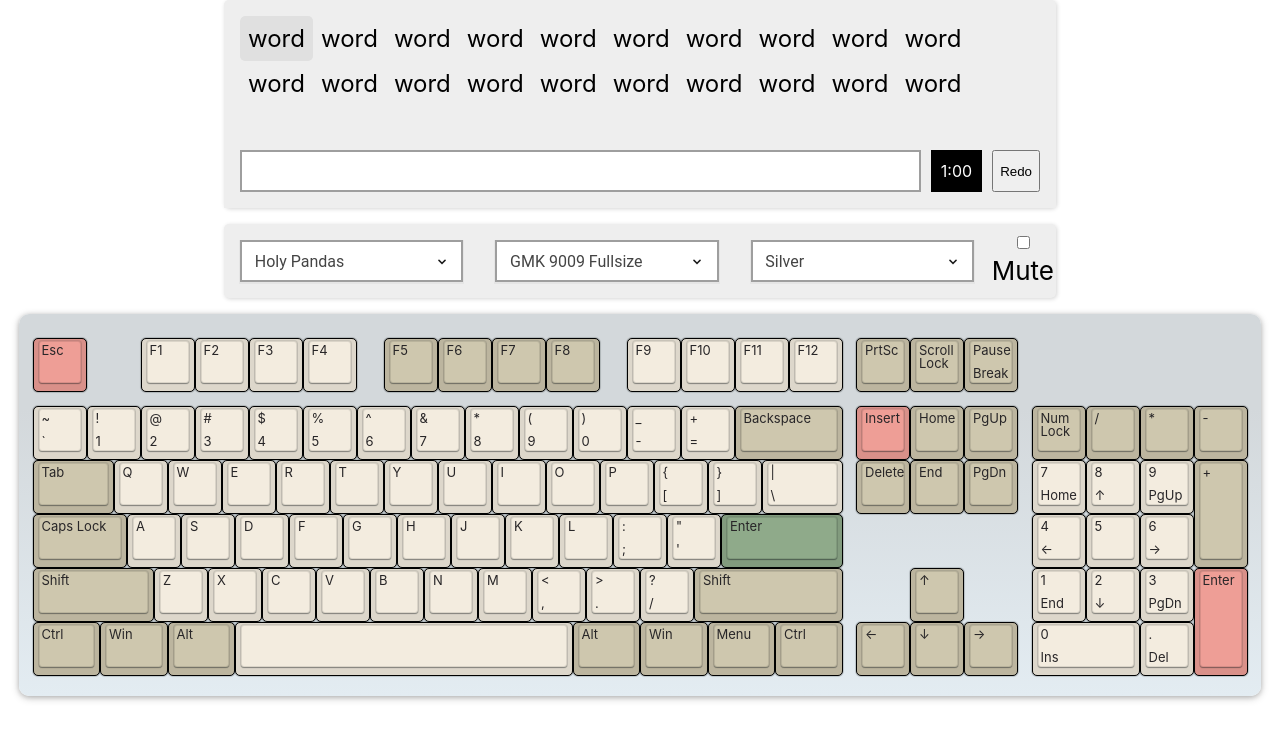
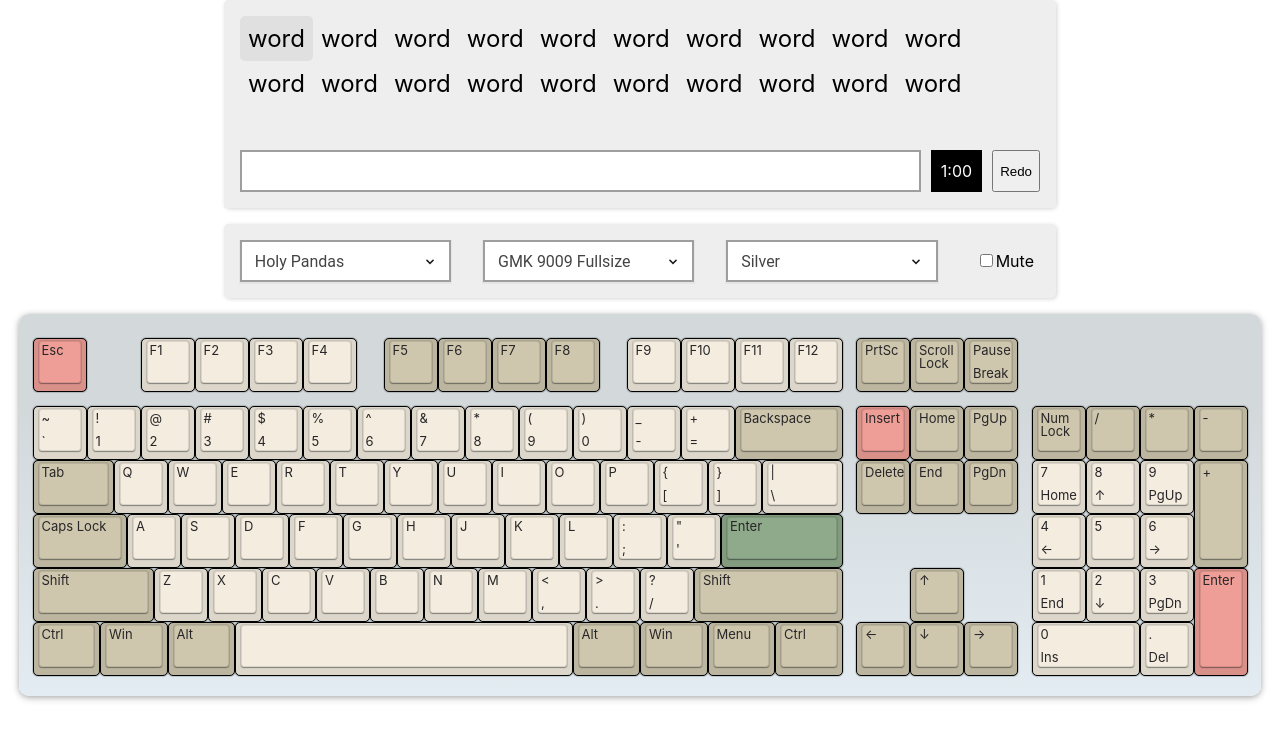
Before and after one commit to tplai/kbsim, a React app: page / in a window 1280 px wide. Shown: the top 740 px of the page. Built offline with nearby package versions, Linux system fonts and the light colour scheme.

Commit message:
Trimmed simulator css module

```diff
--- a/src/features/keySimulator/KeySimulator.module.css
+++ b/src/features/keySimulator/KeySimulator.module.css
@@ -1,46 +1,18 @@
-.keycontainer {
-  /* height: 80vh;
-  width: 180vh; */
-  /* background-color: #212121; */
-  /* background: url("./../../assets/images/oliviadeskmat.png");
-  background-repeat: no-repeat;
-  background-size: cover; */
-}
-
 .keycontainer:focus {
   outline: none;
 }
 
-/* .mousepad { */
-  /* box-sizing: border-box; */
-  /* padding-bottom: 10px; */
-  /* outline: 9px; */
-  /* display: flex; */
-  /* align-items: center; */
-  /* justify-content: center; */
-  /* background: linear-gradient(to bottom, #212121 0%, #404040 100%); */
-  /* border: solid 3px; */
-  /* border-radius: 20px; */
-  /* width: 120vh; */
-/* } */
 
 .keyboard {
-  /* position: inherit; */
-  /* border: solid 1px; */
   border-color: #000;
   border-radius: 10px;
   box-sizing: border-box;
   box-shadow:   0 2px 8px 0 rgba(0,0,0,0.2),0 1px 5px 0 rgba(0,0,0,0.19);
-             /* 16px 16px 32px #ffffff; */
-  /* box-shadow: 0 0 0 1px rgba(16,22,26,.1), 0 1px 1px rgba(16,22,26,.2), 0 2px 6px rgba(16,22,26,.2); */
   background-clip: padding-box;
-  /* background: rgb(255,255,255); */
-  /* background: linear-gradient(360deg, rgba(130,130,130,1) 0%, rgba(166,167,168,1) 75%); */
   min-width: 56px;
   min-height: 56px;
   align-items: left;
   display: flex;
-  /* margin-top: 10vh; */
 }
 
 .row {
@@ -88,7 +60,6 @@
   padding: 2px;
   width: 1440px;
   height: 256px;
-  /* text-align: center; */
   margin-right: 8px;
   resize: none;
 }
@@ -120,14 +91,12 @@
   display: flex;
   align-items: center;
   justify-content: center;
-  width: 33.33%;
+  width: 30%;
 }
 
-/* class applies to select element itself, not a wrapper element */
 .dropdown {
     display: block;
     flex-grow: 1;
-    /* min-width: 264px; */
     font-size: 16px;
     font-family: roboto;
     color: #444;
@@ -144,28 +113,20 @@
     appearance: none;
     background-color: #fff;
     background-image: url('../../assets/images/expand.png');
-    /* , */
-     /* linear-gradient(to bottom, #ffffff 0%,#e5e5e5 100%); */
     background-repeat: no-repeat, repeat;
-    /* arrow icon position (1em from the right, 50% vertical) , then gradient position*/
     background-position: right .7em top 50%, 0 0;
-    /* icon size, then gradient */
     background-size: 1em auto, 100%;
 }
+
 /* Hide arrow icon in IE browsers */
 .dropdown::-ms-expand {
     display: none;
 }
-/* Hover style */
-.dropdown:hover {
-    border-color: #888;
-}
-/* Focus style */
+
 .dropdown:focus {
     border: 2px solid #212121;
 }
 
-/* Set options to normal weight */
 .dropdown option {
     font-weight:normal;
 }
@@ -176,6 +137,15 @@
     padding: .6em .8em .5em 1.4em;
 }
 
-.dropdown:disabled:hover, .dropdown[aria-disabled=true] {
-    border-color: #aaa;
+.mutecol {
+  padding: 1rem;
+  display: flex;
+  align-items: center;
+  justify-content: center;
+  width: 10%;
 }
+
+.mutebox {
+  align-items: center;
+  font-size: 16px;
+}
```
